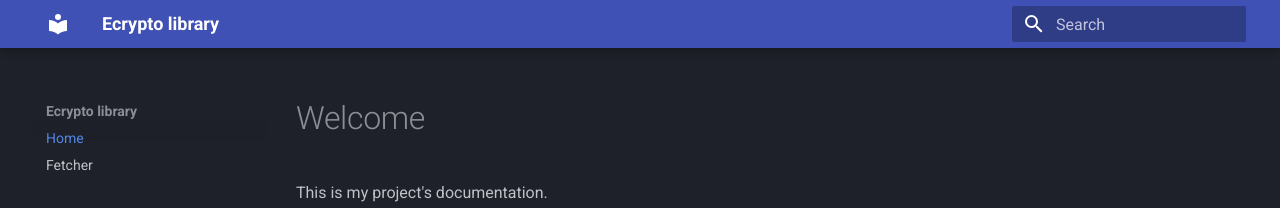
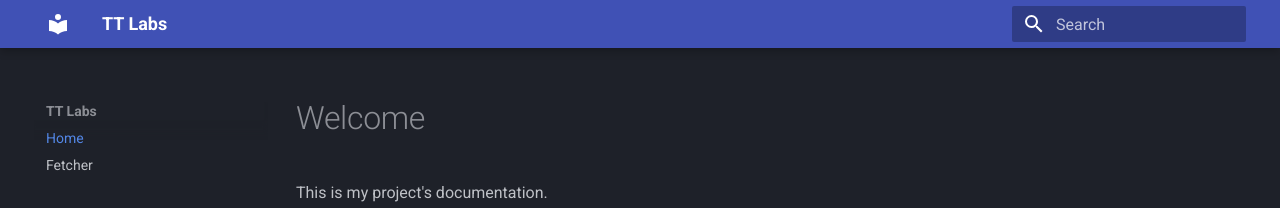
Before and after one commit to eugenehsusj/TTlab, an MkDocs documentation site: the page built from docs/index.md, in a window 1280 px wide. Shown: the top 208 px of the page. Built offline with MkDocs 1.6.1 and Material for MkDocs 9.7.7, drawn with Linux system fonts in a browser that asks for light colours.

Commit message:
change documentation name

```diff
--- a/mkdocs.yml
+++ b/mkdocs.yml
@@ -1,4 +1,4 @@
-site_name: Ecrypto library
+site_name: TT Labs
 
 plugins:
   - search
```
